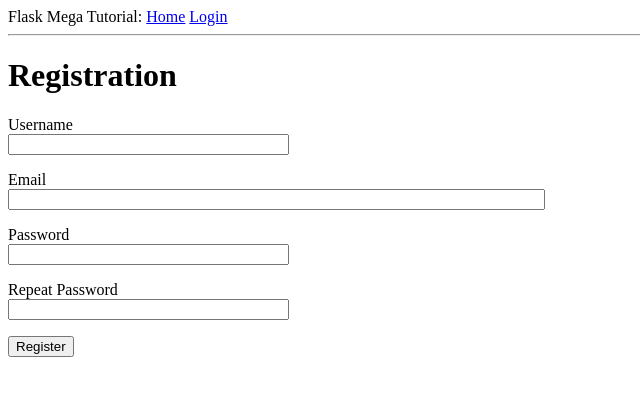
After one commit to M4zD4i/flask-mega-tutorial, a Flask app: page /register in a window 1280 px wide. The commit adds this page. Shown: the top 396 px of the page, without its empty margins (0-640 px from the left). Run offline with Flask 2, Linux system fonts and the light colour scheme.

Commit message:
Chapter 5 - Registration

```diff
--- a/app/__init__.py
+++ b/app/__init__.py
@@ -2,6 +2,7 @@ from flask import Flask
 from config import Config
 from flask_sqlalchemy import SQLAlchemy
 from flask_migrate import Migrate
+from flask_login import LoginManager
 
 myapp = Flask(__name__)
 myapp.config.from_object(Config)
@@ -9,4 +10,7 @@ myapp.config.from_object(Config)
 db = SQLAlchemy(myapp)
 migrate = Migrate(myapp, db)
 
+login = LoginManager(myapp)
+login.login_view = 'login'
+
 from app import routes, models
--- a/app/forms.py
+++ b/app/forms.py
@@ -1,9 +1,30 @@
 from flask_wtf import FlaskForm
 from wtforms import StringField, PasswordField, BooleanField, SubmitField
-from wtforms.validators import DataRequired
+from wtforms.validators import ValidationError, DataRequired, Email, EqualTo
+from app.models import User
+
 
 class LoginForm(FlaskForm):
     username = StringField('Username', validators=[DataRequired()])
     password = PasswordField('Password', validators=[DataRequired()])
     remember_me = BooleanField('Remember Me')
     submit = SubmitField('Sign In')
+
+
+class RegistrationForm(FlaskForm):
+    username = StringField('Username', validators=[DataRequired()])
+    email = StringField('Email', validators=[DataRequired(), Email()])
+    password = PasswordField('Password', validators=[DataRequired()])
+    password2 = PasswordField(
+        'Repeat Password', validators=[DataRequired(), EqualTo('password')])
+    submit = SubmitField('Register')
+
+    def validate_username(self, username):
+        user = User.query.filter_by(username=username.data).first()
+        if user is not None:
+            raise ValidationError('Please use a different username.')
+
+    def validate_email(self, email):
+        user = User.query.filter_by(email=email.data).first()
+        if user is not None:
+            raise ValidationError('Please use a different email address.')
--- a/app/routes.py
+++ b/app/routes.py
@@ -1,13 +1,17 @@
 #-*- encoding: utf-8 -*-
 
-from flask import render_template, flash, redirect, url_for
-from app import myapp
-from app.forms import LoginForm
+from flask import render_template, flash, redirect, url_for, request
+from flask_login import current_user, login_user, logout_user, login_required
+from werkzeug.urls import url_parse
+from app import myapp, db
+from app.forms import LoginForm, RegistrationForm
+from app.models import User
+
 
 @myapp.route('/')
 @myapp.route('/index')
+@login_required
 def index():
-    user = { 'name' : 'M4zD4i' }
     messages = [
         {
             'user': {'name': 'Alice'},
@@ -18,13 +22,43 @@ def index():
             'text': 'Cool!'
         }
     ]
-    return render_template('index.html', title = 'Chapter 3', user = user, messages=messages)
+    return render_template('index.html', title = 'Chapter 3', messages=messages)
+
 
 @myapp.route('/login', methods=['GET', 'POST'])
 def login():
+    if current_user.is_authenticated:
+        return redirect(url_for('index'))
     form = LoginForm()
     if form.validate_on_submit():
-        flash('Login requested for user {}, remember_me={}'.format(
-            form.username.data, form.remember_me.data))
+        user = User.query.filter_by(username=form.username.data).first()
+        if user is None or not user.check_password(form.password.data):
+            flash('Invalid username or password')
+            return redirect(url_for('login'))
+        login_user(user, remember=form.remember_me.data)
+        next_page = request.args.get('next')
+        if not next_page or url_parse(next_page).netloc != '':
+            next_page = url_for('index')
+        return redirect(next_page)
+    return render_template('login.html', title='Log in, please..', form=form)
+
+
+@myapp.route('/logout')
+def logout():
+    logout_user()
+    return redirect(url_for('index'))
+
+
+@myapp.route('/register', methods=['GET', 'POST'])
+def register():
+    if current_user.is_authenticated:
         return redirect(url_for('index'))
-    return render_template('login.html', title = 'Log in, please..', form=form)
+    form = RegistrationForm()
+    if form.validate_on_submit():
+        user = User(username=form.username.data, email=form.email.data)
+        user.set_password(form.password.data)
+        db.session.add(user)
+        db.session.commit()
+        flash('Congratulations, you are now a registered user!')
+        return redirect(url_for('login'))
+    return render_template('register.html', title='Register, please..', form=form)
--- a/app/templates/base.html
+++ b/app/templates/base.html
@@ -9,7 +9,11 @@
     <body>
         <div>Flask Mega Tutorial:
             <a href="{{ url_for('index') }}">Home</a>
-            <a href="{{ url_for('login') }}">Login</a>
+            {% if current_user.is_anonymous %}
+                <a href="{{ url_for('login') }}">Login</a>
+            {% else %}
+                <a href="{{ url_for('logout') }}">Logout</a>
+            {% endif %}
         </div>
         <hr>
         {% with messages = get_flashed_messages() %}
--- a/app/templates/index.html
+++ b/app/templates/index.html
@@ -1,7 +1,7 @@
 {% extends "base.html" %}
 
 {% block content %}
-        <h1>Nice to meet you, {{ user.name }}!</h1>
+        <h1>Nice to meet you, {{ current_user.name }}!</h1>
         {% for message in messages %}
             <div><p>{{ message.user.name }} says: <b>{{ message.text }}</b></p></div>
         {% endfor %}
--- a/app/templates/login.html
+++ b/app/templates/login.html
@@ -21,4 +21,6 @@
         <p>{{ form.remember_me() }} {{ form.remember_me.label }}</p>
         <p>{{ form.submit() }}</p>
     </form>
+
+    <p>New User? <a href="{{ url_for('register') }}">Click to Register!</a></p>
 {% endblock %}
--- /dev/null
+++ b/app/templates/register.html
@@ -0,0 +1,37 @@
+{% extends "base.html" %}
+
+{% block content %}
+    <h1>Registration</h1>
+    <form action="" method="post">
+        {{ form.hidden_tag() }}
+        <p>
+            {{ form.username.label }}<br>
+            {{ form.username(size=32) }}<br>
+            {% for error in form.username.errors %}
+            <span style="color: red;">[{{ error }}]git </span>
+            {% endfor %}
+        </p>
+        <p>
+            {{ form.email.label }}<br>
+            {{ form.email(size=64) }}<br>
+            {% for error in form.email.errors %}
+            <span style="color: red;">[{{ error }}]</span>
+            {% endfor %}
+        </p>
+        <p>
+            {{ form.password.label }}<br>
+            {{ form.password(size=32) }}<br>
+            {% for error in form.password.errors %}
+            <span style="color: red;">[{{ error }}]</span>
+            {% endfor %}
+        </p>
+        <p>
+            {{ form.password2.label }}<br>
+            {{ form.password2(size=32) }}<br>
+            {% for error in form.password2.errors %}
+            <span style="color: red;">[{{ error }}]</span>
+            {% endfor %}
+        </p>
+        <p>{{ form.submit() }}</p>
+    </form>
+{% endblock %}
```
Also changed, not shown: app/models.py (+14 -1 lines), chapter5.py (renamed from chapter4.py).
